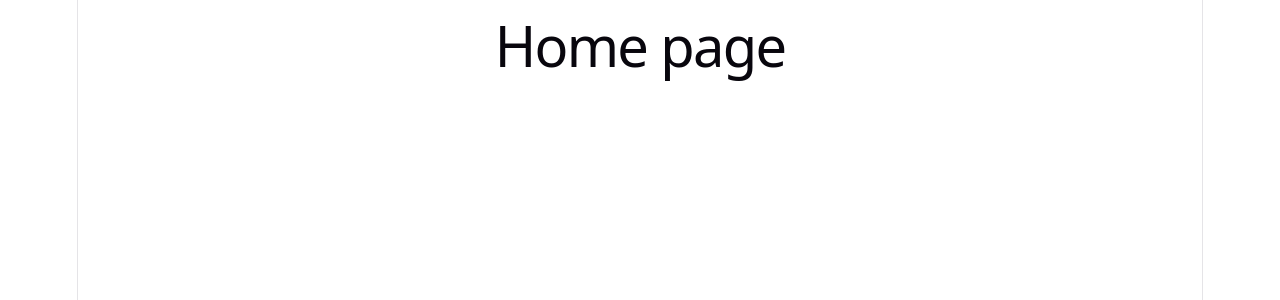
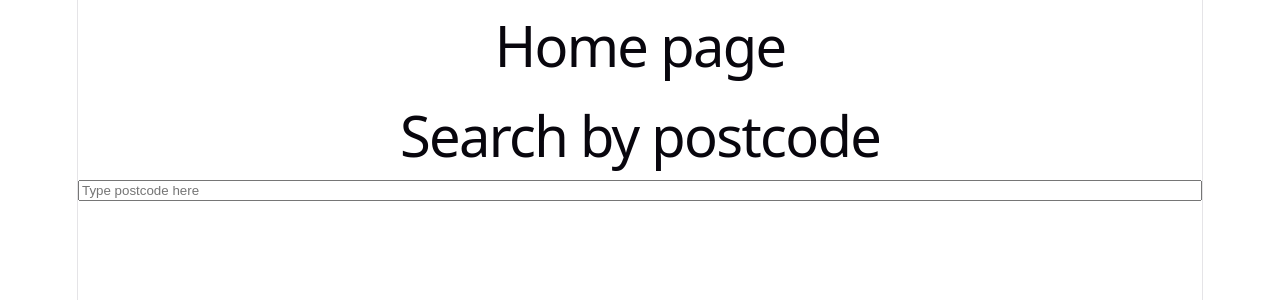
Before and after one commit to jaimeilustre/restaurant-list, a React (Vite) app in the folder client/: page / in a window 1280 px wide. Shown: the top 300 px of the page. Built offline with nearby package versions, Linux system fonts and the light colour scheme.

Commit message:
created an input field where to type postcode

```diff
--- a/client/src/pages/HomePage.jsx
+++ b/client/src/pages/HomePage.jsx
@@ -1,6 +1,25 @@
+import { useState } from 'react';
+
 function HomePage() {
+
+	const [searchPostcode, setSearchPostcode] = useState('');
+
+	const searchHandler = (e) => {
+		setSearchPostcode(e.target.value);
+	}
+
 	return (
+		<>
 		<h1>Home page</h1>
+
+		<h1>Search by postcode</h1>
+			<input
+				type="text"
+				value={searchPostcode}
+				onChange={searchHandler}
+				placeholder="Type postcode here"
+			/>
+		</>
 	)
 }
 
```
